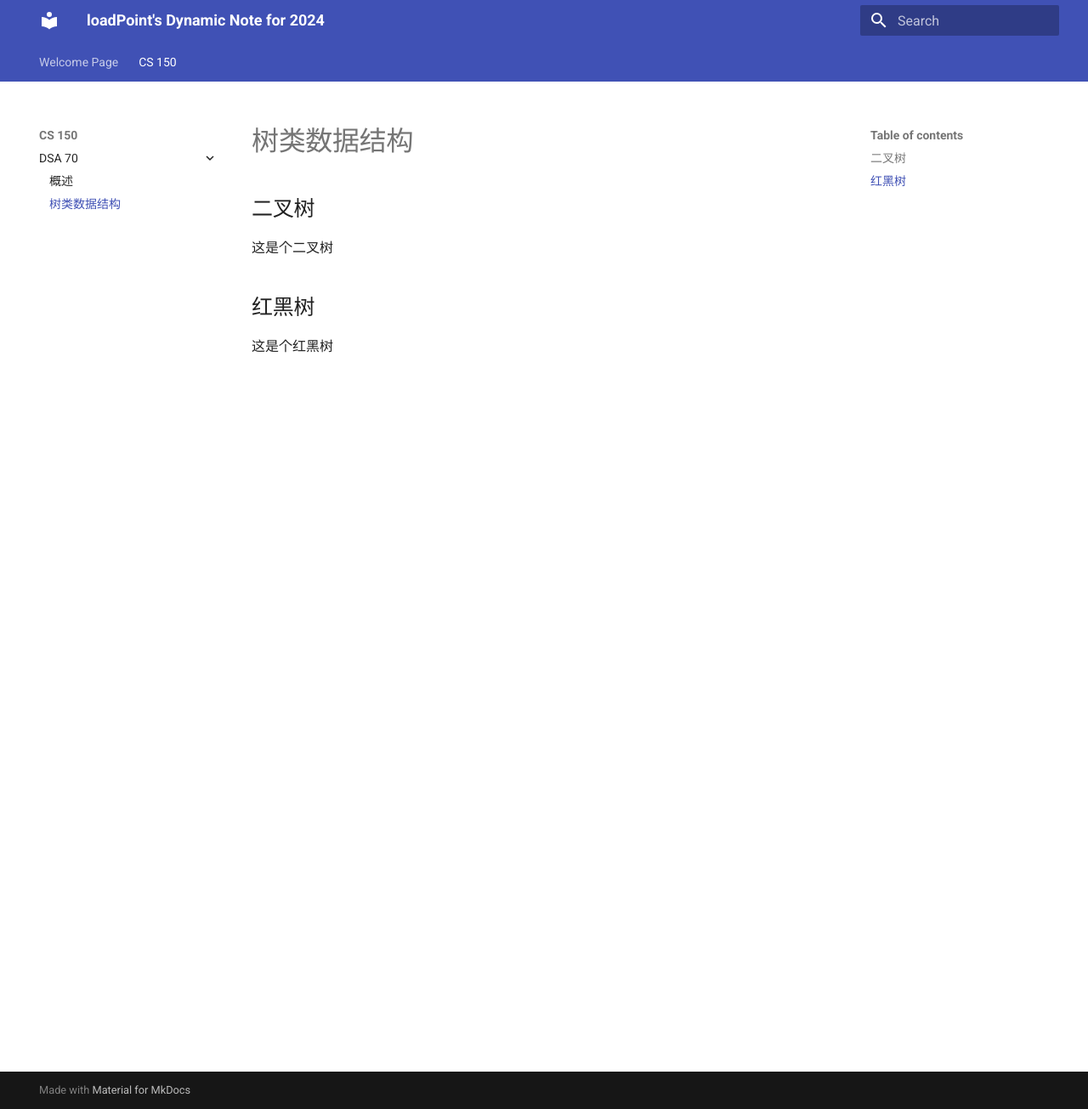
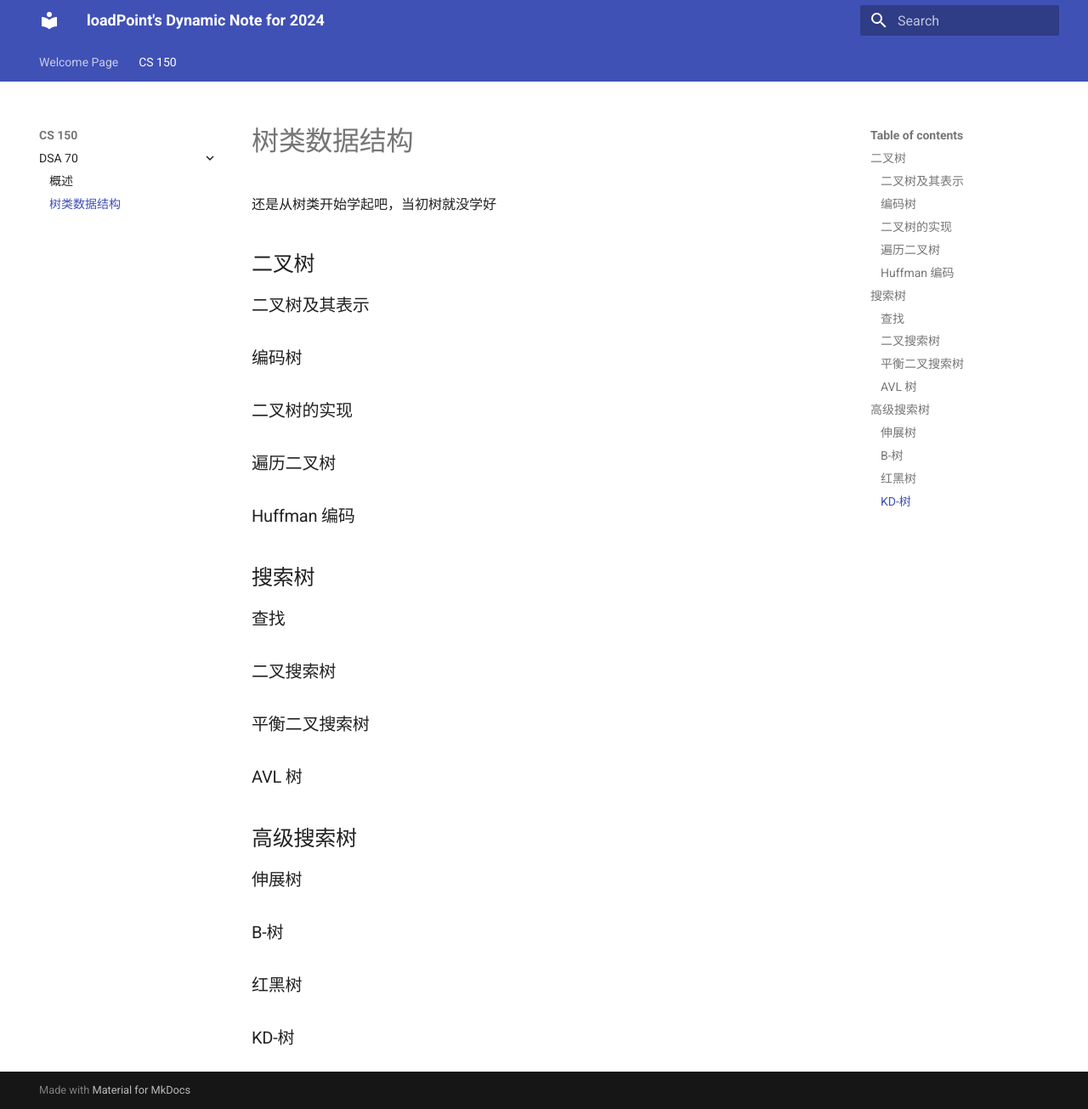
Before and after one commit to loadPoint/loadPoint.github.io, an MkDocs documentation site: the page built from docs/CS-150/DSA-70/tree.md, in a window 1280 px wide and 1305 px high. Shown: the whole window at 85% size. Built offline with MkDocs 1.6.1 and Material for MkDocs 9.7.7, drawn with Linux system fonts in a browser that asks for light colours.

Commit message:
Auto commit at 20240617-033526

```diff
--- a/docs/CS-150/DSA-70/tree.md
+++ b/docs/CS-150/DSA-70/tree.md
@@ -1,9 +1,35 @@
 # 树类数据结构
+
+还是从树类开始学起吧，当初树就没学好
 
 ## 二叉树
 
-这是个二叉树
+### 二叉树及其表示
 
-## 红黑树
+### 编码树
 
-这是个红黑树
+### 二叉树的实现
+
+### 遍历二叉树
+
+### Huffman 编码
+
+## 搜索树
+
+### 查找
+
+### 二叉搜索树
+
+### 平衡二叉搜索树
+
+### AVL 树
+
+## 高级搜索树
+
+### 伸展树
+
+### B-树
+
+### 红黑树
+
+### KD-树
```
Also changed, not shown: docs/index.md (+1 -1 lines).
